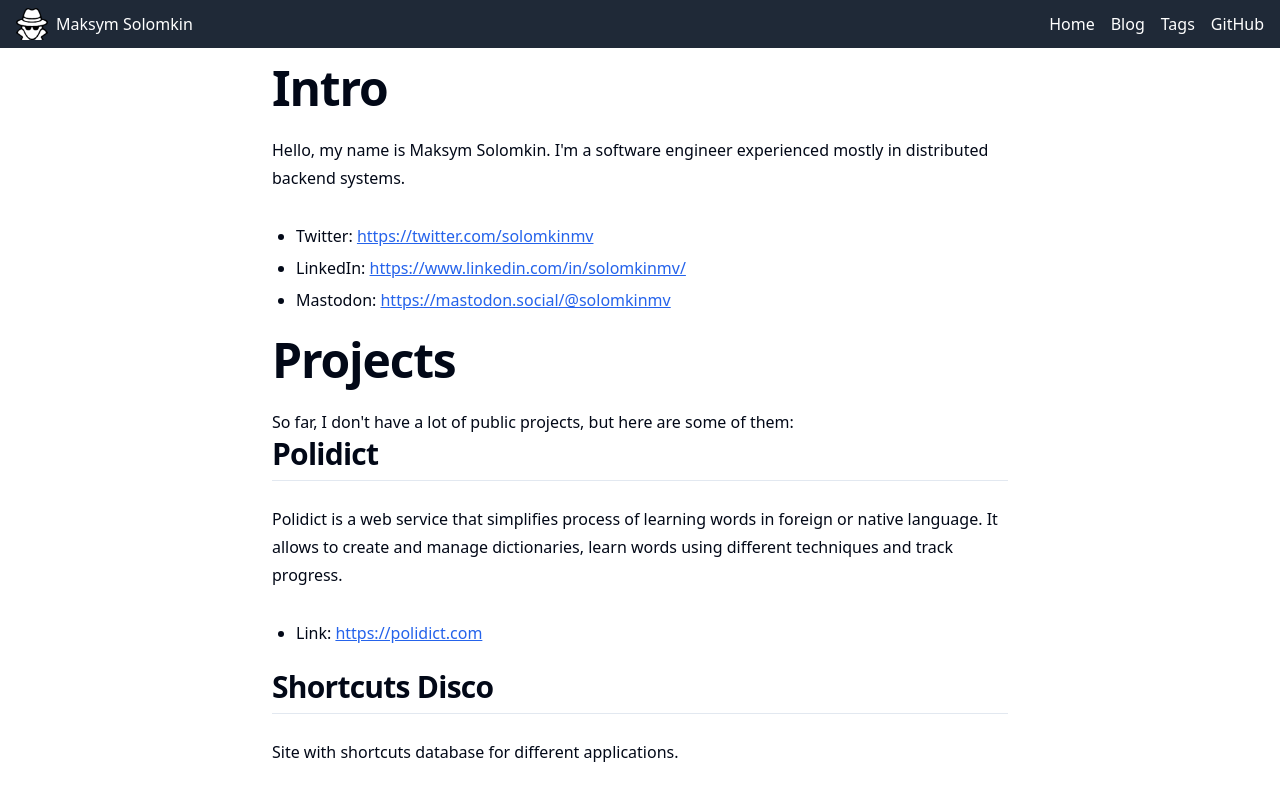
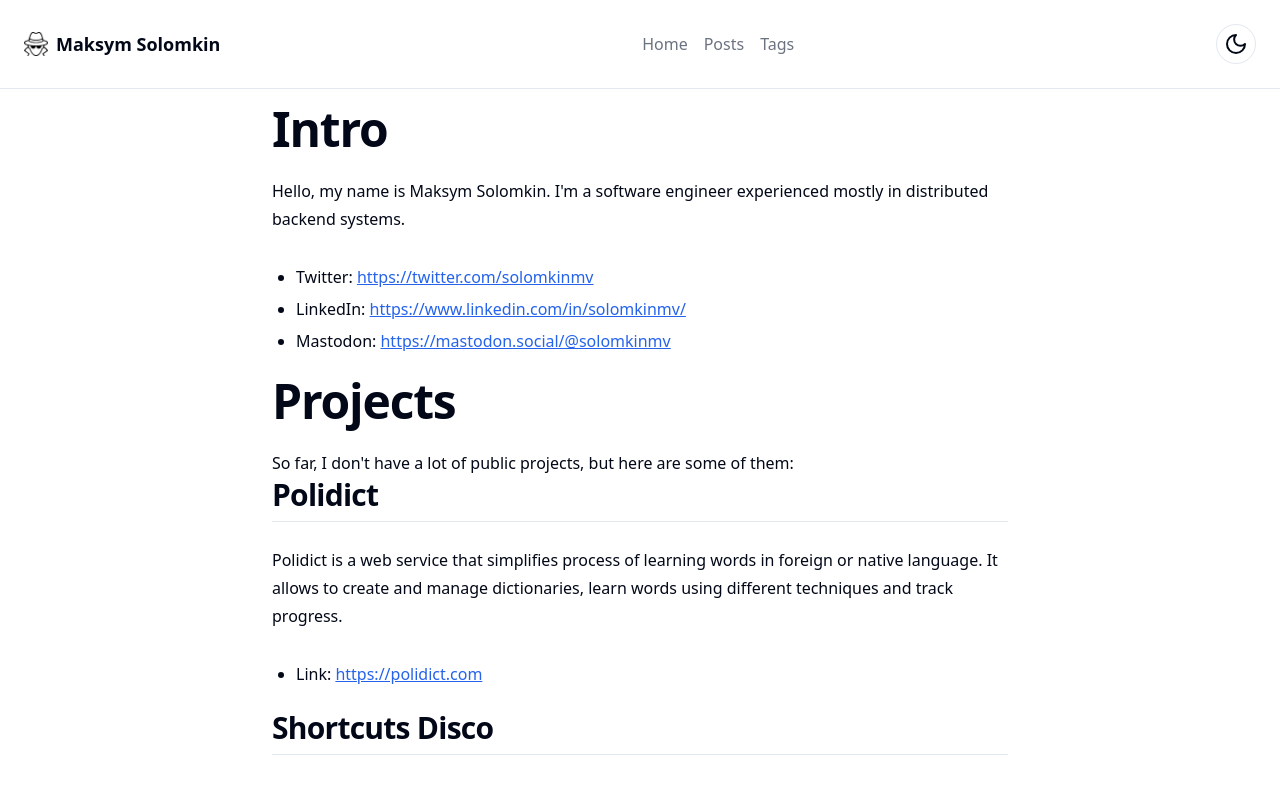
Before and after one commit to solomkinmv/site, a Next.js app in the folder next-personal-site/: page / in a window 1280 px wide. Shown: the top 785 px of the page. Built offline with nearby package versions, Linux system fonts and the light colour scheme.

Commit message:
Style header

```diff
--- a/next-personal-site/src/components/header.tsx
+++ b/next-personal-site/src/components/header.tsx
@@ -2,22 +2,50 @@
 import {cn} from "@/lib/utils";
 import Image from "next/image";
 import Link from 'next/link';
+import {Button} from "@/components/ui/button";
 
 export const Header = () => {
     return (
-        <header className={cn('flex', 'justify-between', 'items-center', 'h-12', 'px-4', 'bg-gray-800', 'text-white')}>
-            <div className={cn('flex', 'items-center')}>
-                <Image src="/logo-192.png" width={192} height={192} alt="Icon" className={cn('h-8', 'w-8', 'mr-2')} />
-                <span>Maksym Solomkin</span>
-            </div>
-            <nav>
-                <ul className={cn('flex', 'space-x-4')}>
-                    <li><Link href="/">Home</Link></li>
-                    <li><Link href="/posts">Blog</Link></li>
-                    <li><Link href="/tags">Tags</Link></li>
-                    <li><Link href="https://github.com/solomkinmv">GitHub</Link></li>
-                </ul>
+        <header className="flex items-center justify-between p-6 border-b">
+            <Link className="flex items-center gap-2" href="#">
+                {/*<MountainIcon className="h-6 w-6"/>*/}
+                <Image src="/logo-192.png" alt="Icon" className="h-6 w-6" width={192} height={192} />
+                <span className="text-lg font-semibold">Maksym Solomkin</span>
+            </Link>
+            <nav className="flex gap-4">
+                <Link className="text-gray-500 hover:text-gray-900 dark:text-gray-400 dark:hover:text-gray-50" href="/">
+                    Home
+                </Link>
+                <Link className="text-gray-500 hover:text-gray-900 dark:text-gray-400 dark:hover:text-gray-50" href="/posts">
+                    Posts
+                </Link>
+                <Link className="text-gray-500 hover:text-gray-900 dark:text-gray-400 dark:hover:text-gray-50" href="/tags">
+                    Tags
+                </Link>
             </nav>
+            <Button className="rounded-full" size="icon" variant="outline">
+                <MoonIcon className="h-6 w-6"/>
+                <span className="sr-only">Toggle theme</span>
+            </Button>
         </header>
     );
 };
+
+function MoonIcon(props: any) {
+    return (
+        <svg
+            {...props}
+            xmlns="http://www.w3.org/2000/svg"
+            width="24"
+            height="24"
+            viewBox="0 0 24 24"
+            fill="none"
+            stroke="currentColor"
+            strokeWidth="2"
+            strokeLinecap="round"
+            strokeLinejoin="round"
+        >
+            <path d="M12 3a6 6 0 0 0 9 9 9 9 0 1 1-9-9Z" />
+        </svg>
+    )
+}
--- /dev/null
+++ b/next-personal-site/src/components/ui/button.tsx
@@ -0,0 +1,56 @@
+import * as React from "react"
+import { Slot } from "@radix-ui/react-slot"
+import { cva, type VariantProps } from "class-variance-authority"
+
+import { cn } from "@/lib/utils"
+
+const buttonVariants = cva(
+  "inline-flex items-center justify-center whitespace-nowrap rounded-md text-sm font-medium ring-offset-background transition-colors focus-visible:outline-none focus-visible:ring-2 focus-visible:ring-ring focus-visible:ring-offset-2 disabled:pointer-events-none disabled:opacity-50",
+  {
+    variants: {
+      variant: {
+        default: "bg-primary text-primary-foreground hover:bg-primary/90",
+        destructive:
+          "bg-destructive text-destructive-foreground hover:bg-destructive/90",
+        outline:
+          "border border-input bg-background hover:bg-accent hover:text-accent-foreground",
+        secondary:
+          "bg-secondary text-secondary-foreground hover:bg-secondary/80",
+        ghost: "hover:bg-accent hover:text-accent-foreground",
+        link: "text-primary underline-offset-4 hover:underline",
+      },
+      size: {
+        default: "h-10 px-4 py-2",
+        sm: "h-9 rounded-md px-3",
+        lg: "h-11 rounded-md px-8",
+        icon: "h-10 w-10",
+      },
+    },
+    defaultVariants: {
+      variant: "default",
+      size: "default",
+    },
+  }
+)
+
+export interface ButtonProps
+  extends React.ButtonHTMLAttributes<HTMLButtonElement>,
+    VariantProps<typeof buttonVariants> {
+  asChild?: boolean
+}
+
+const Button = React.forwardRef<HTMLButtonElement, ButtonProps>(
+  ({ className, variant, size, asChild = false, ...props }, ref) => {
+    const Comp = asChild ? Slot : "button"
+    return (
+      <Comp
+        className={cn(buttonVariants({ variant, size, className }))}
+        ref={ref}
+        {...props}
+      />
+    )
+  }
+)
+Button.displayName = "Button"
+
+export { Button, buttonVariants }
```
